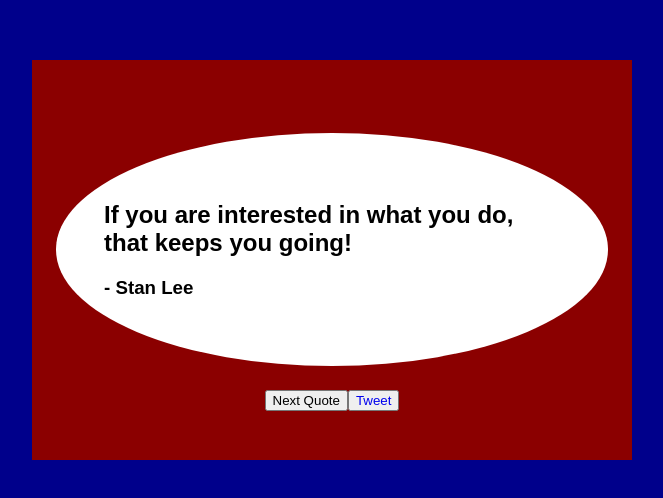
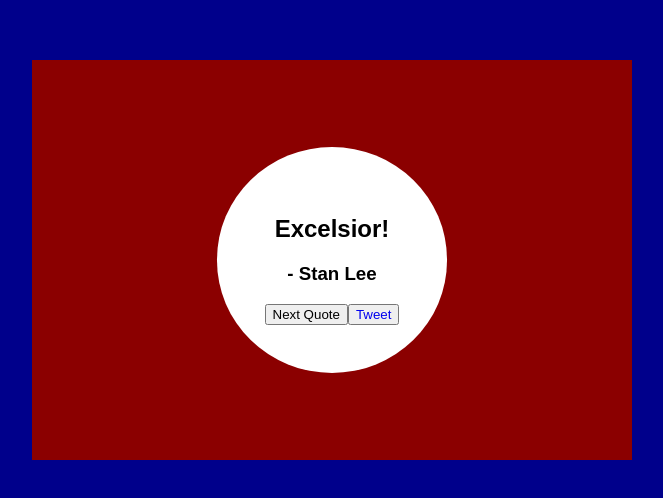
Before and after one commit to marthasharpe/Random-Joke-App, a React (Create React App) app: page / in a window 1280 px wide. Shown: the part 140-638 px from the top of the page, without its empty margins (308-971 px from the left). Built offline with nearby package versions, Linux system fonts and the light colour scheme.

Commit message:
New quote button works

```diff
--- a/src/App.js
+++ b/src/App.js
@@ -1,6 +1,5 @@
 import React from 'react';
 import Quotes from './Quotes';
-import Buttons from './Buttons';
 
 const container = {
   display: "flex",
@@ -16,7 +15,6 @@
   return (
     <div className="app-container" id="quote-box" style={container}>
       <Quotes />
-      <Buttons />
     </div>
   );
 }
--- a/src/Buttons.js
+++ b/src/Buttons.js
@@ -1,14 +1,6 @@
 import React from 'react';
 
 class Buttons extends React.Component {
-    constructor(props) {
-        super(props);
-    }
-    getQuote() {
-        this.setState({
-
-        })
-    }
     render() {
         return (
             <div className="button-container">
--- a/src/Quotes.js
+++ b/src/Quotes.js
@@ -1,4 +1,5 @@
 import React from 'react';
+// import Buttons from './Buttons';
 
 const quoteBubble = {
     width: "auto",
@@ -7,6 +8,7 @@
     borderRadius: "50%",
     padding: "3rem",
     margin: "1.5rem",
+    textAlign: "center"
   }
 
 const possibleQuotes = [
@@ -23,17 +25,19 @@
         author: "Stan Lee"
     }
 ]
-
-const randomQuote = possibleQuotes[Math.floor(Math.random()) * possibleQuotes.length];
+let randomQuote = possibleQuotes[Math.floor(Math.random() * possibleQuotes.length)]
 
 class Quotes extends React.Component {
-    constructor(props) {
-        super(props);
-        this.state = {
-            randomQuote
-        }
+    state = {
+        randomQuote
+    }
+    getQuote = () => {
+        this.setState({
+            randomQuote: possibleQuotes[Math.floor(Math.random() * possibleQuotes.length)]
+        })
     }
     render() {
+
         return(
             <div className="quote-bubble" style={quoteBubble}>
                 <h2 className="quote-text" id="text">
@@ -43,6 +47,29 @@
                     - {this.state.randomQuote.author}
                 </h3>
 
+                <div className="button-container">
+                    <button
+                    className="quote-button"
+                    id="new-quote"
+                    style={{cursor: "pointer"}}
+                    onClick={this.getQuote}
+                    >
+                    Next Quote
+                    </button>
+
+                    <button>
+                        <a
+                        style={{textDecoration: "none"}}
+                        className="twitter-link"
+                        id="tweet-quote"
+                        href="twitter.com/intent/tweet"
+                        target="_blank"
+                        rel="noopener noreferrer"
+                        >
+                        Tweet
+                        </a>
+                    </button>
+                </div>
             </div>
         );
     }
```
